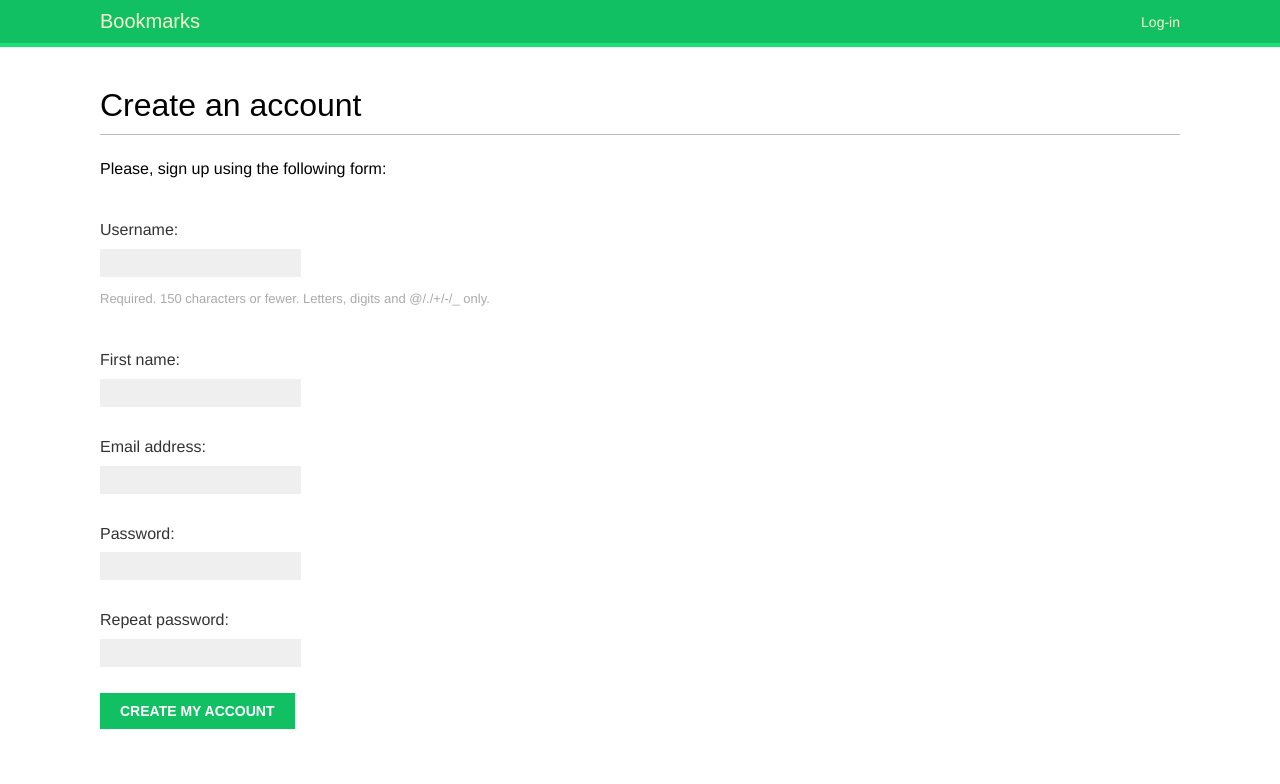
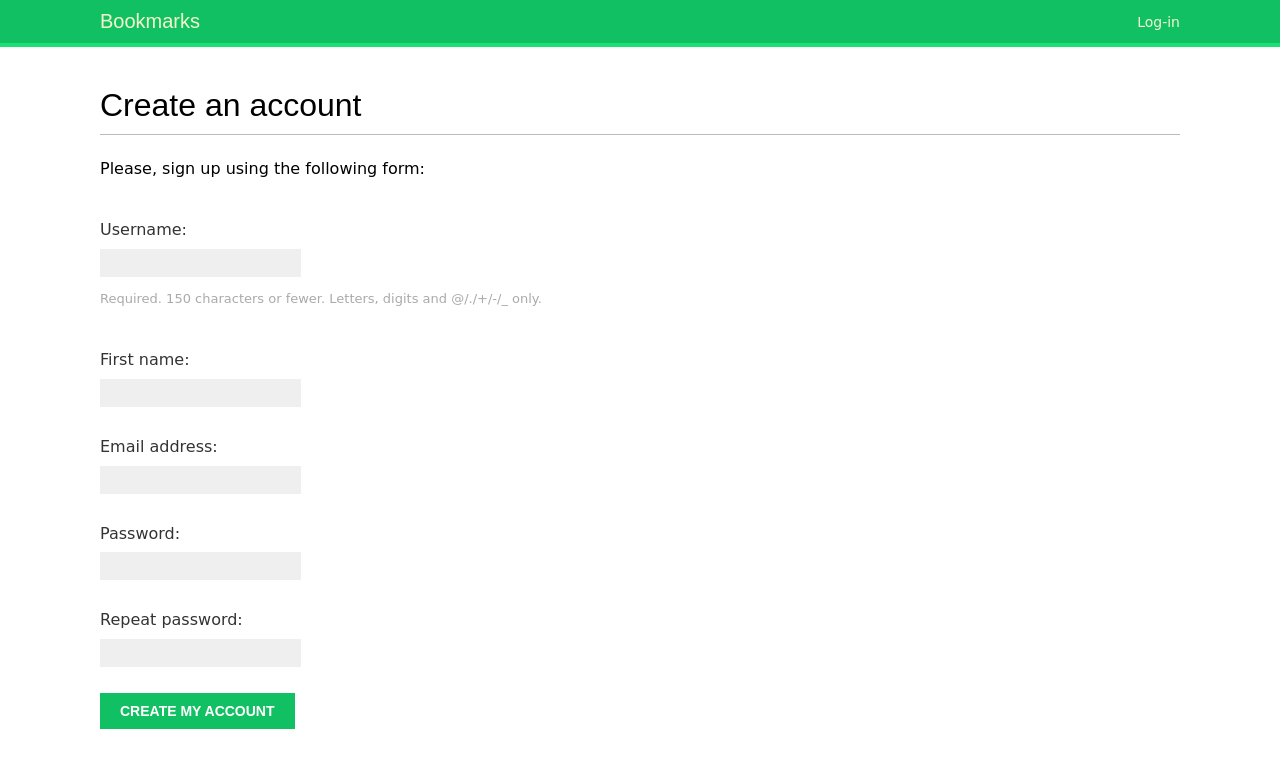
Before and after one commit to kevinbowen777/pixshare, a Django app: page /accounts/register/ in a window 1280 px wide. Shown: the top 784 px of the page. Run offline with Django 4.2, Linux system fonts and the light colour scheme; parts of the project's set-up code (start-up, migrations or seed data) failed here and were passed over; some web fonts are replaced.

Commit message:
Update body font

```diff
--- a/static/css/base.css
+++ b/static/css/base.css
@@ -3,7 +3,7 @@
 body {
     margin:0;
     padding:0;
-    font-family:helvetica, sans-serif;
+    font-family: DejaVu Sans, sans-serif;
 }
 
 p {
```
